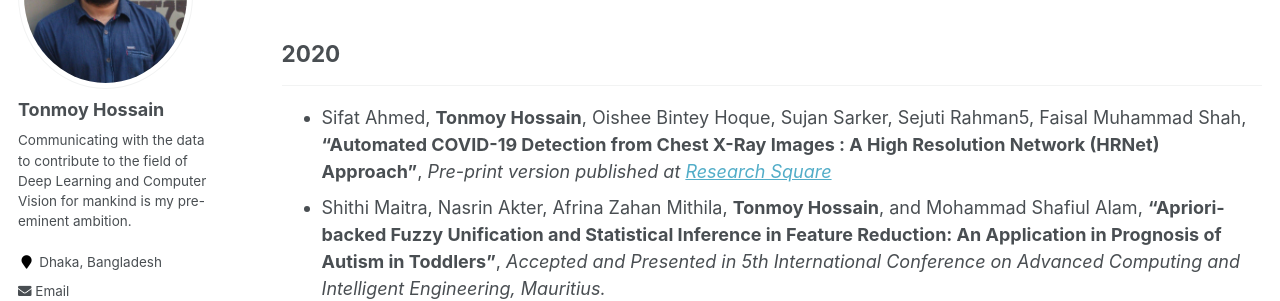
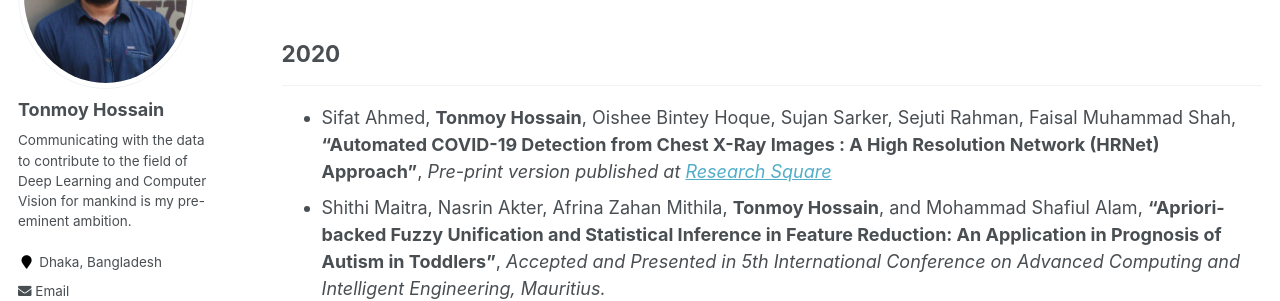
Before and after one commit to shaeekh/shaeekh.github.io, a Jekyll site: the page built from _pages/publications.md, in a window 1280 px wide and 900 px high. Shown: the part 215-516 px from the top of the window. Built offline with Jekyll 4.4.1, drawn with Linux system fonts in a browser that asks for light colours; some web fonts are replaced.

Commit message:
Update publications.md

```diff
--- a/_pages/publications.md
+++ b/_pages/publications.md
@@ -11,7 +11,7 @@ author_profile: true
 
 ## 2020
 -----------
-*  Sifat Ahmed, **Tonmoy Hossain**, Oishee Bintey Hoque, Sujan Sarker, Sejuti Rahman5, Faisal Muhammad Shah, **"Automated COVID-19 Detection from Chest X-Ray Images : A High Resolution Network (HRNet) Approach"**, <i>Pre-print version published at [Research Square](https://www.researchsquare.com/article/rs-56285/v1)</i>
+*  Sifat Ahmed, **Tonmoy Hossain**, Oishee Bintey Hoque, Sujan Sarker, Sejuti Rahman, Faisal Muhammad Shah, **"Automated COVID-19 Detection from Chest X-Ray Images : A High Resolution Network (HRNet) Approach"**, <i>Pre-print version published at [Research Square](https://www.researchsquare.com/article/rs-56285/v1)</i>
 *  Shithi Maitra, Nasrin Akter, Afrina Zahan Mithila, **Tonmoy Hossain**, and Mohammad Shafiul
 Alam, **"Apriori-backed Fuzzy Unification and Statistical Inference in Feature Reduction: An
 Application in Prognosis of Autism in Toddlers"**, <i>Accepted and Presented in 5th International Conference on Advanced Computing and Intelligent Engineering, Mauritius.</i>
```
